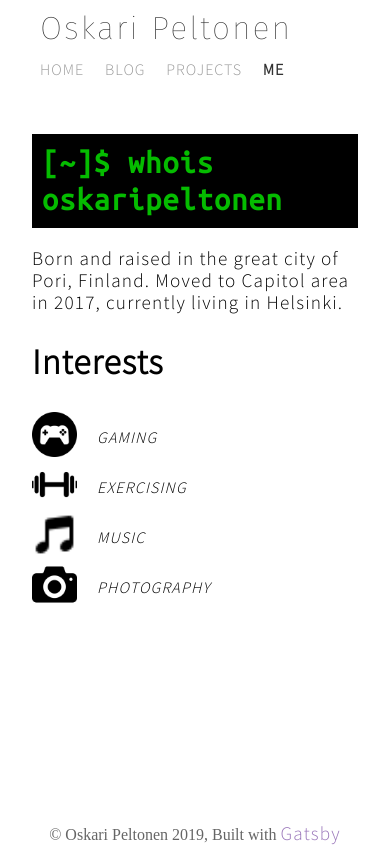
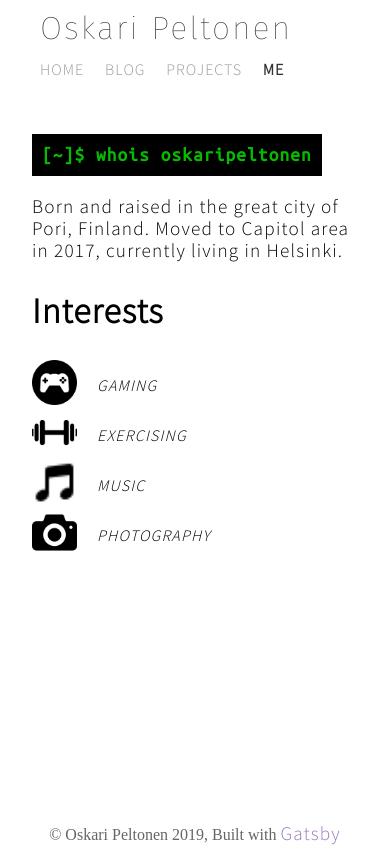
Before and after one commit to obpFin/home, a Gatsby site: page /me in a window 390 px wide. Built offline with nearby package versions, Linux system fonts and the light colour scheme; Gatsby itself is replaced by a stand-in of ours.

Commit message:
shell mobile text

```diff
--- a/src/components/shellBlock/shellBlock.scss
+++ b/src/components/shellBlock/shellBlock.scss
@@ -7,4 +7,11 @@ div.shell-block {
     font-family: 'Ubuntu Mono', monospace;
     margin: 0;
   }
+
+  @media only screen and (max-width: 480px) {
+    h1 {
+      font-size: 1.2rem;
+    }
+  }
+
 }
```
